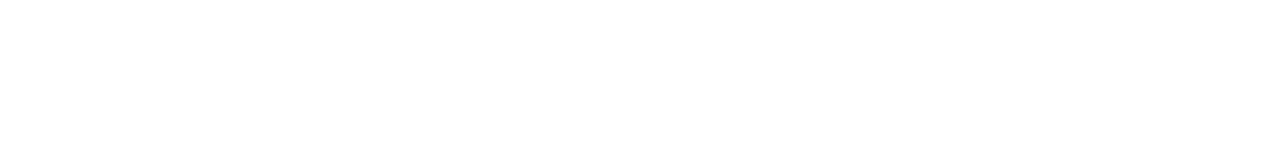
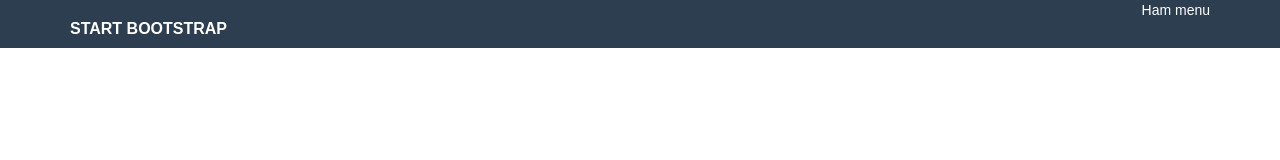
Before and after one commit to Andrea-Mattia/html-css-bootstrap-freelancer, a plain HTML site: page index.html in a window 1280 px wide. Drawn offline with nearby package versions, Linux system fonts and the light colour scheme.

Commit message:
add header

```diff
--- a/css/main.css
+++ b/css/main.css
@@ -0,0 +1,30 @@
+/* GENERAL */
+body {
+    font-family: sans-serif;
+}
+
+/* UTILITIES */
+
+/* color */
+
+.bg_blue {
+    background: #2C3E50;
+}
+
+.white_color {
+    color: #fff;
+}
+
+.up_text {
+    text-transform: uppercase;
+}
+
+/* layout */
+h1.white_color {
+    font-size: 16px;
+    font-weight: 600;
+}
+
+.content.white_color {
+    text-align: right;
+}
--- a/index.html
+++ b/index.html
@@ -12,5 +12,26 @@
 </head>
 <body>
 
+    <!-- HEADER -->
+    <header class="manin_header bg_blue">
+        <div class="container">
+            <div class="row">
+                <div class="col-xs-6 col-sm-6">
+                    <div class="content">
+                        <h1 class="white_color up_text">Start Bootstrap</h1>
+                    </div>
+                </div>
+                <div class="col-xs-6 col-sm-6">
+                    <div class="content white_color">
+                        Ham menu
+                    </div>
+                </div>
+            </div>
+        </div>
+    </header>
+    <!-- MAIN CONTENT -->
+
+    <!-- FOOTER -->
+
 </body>
 </html>
```
